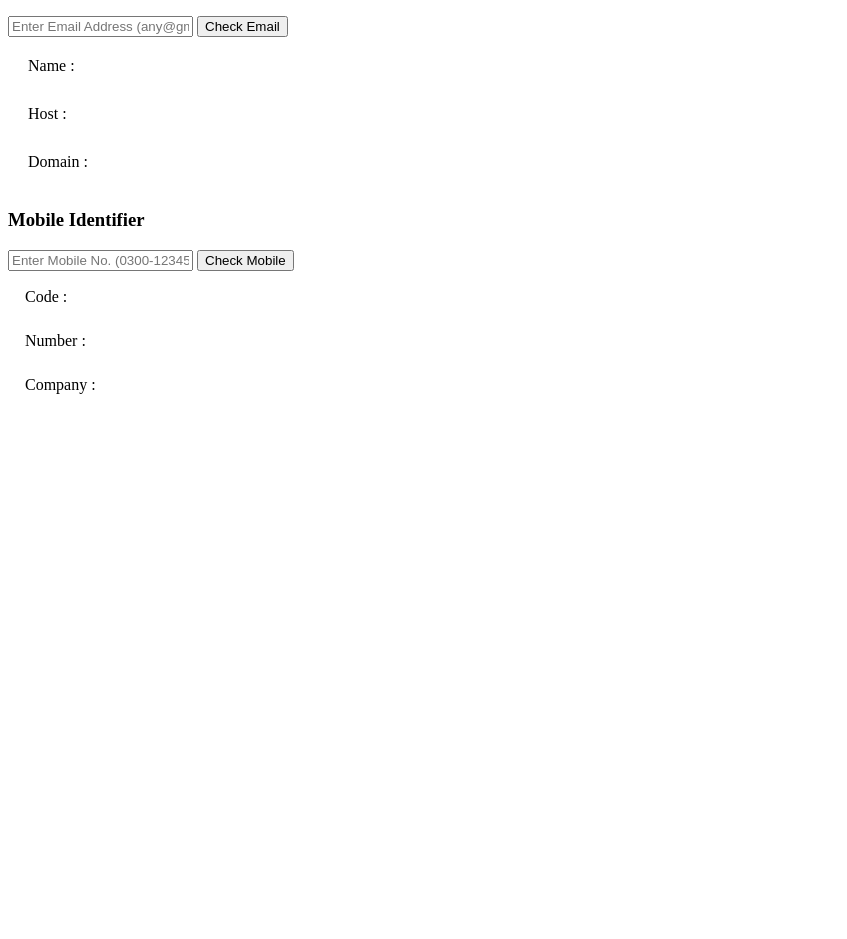
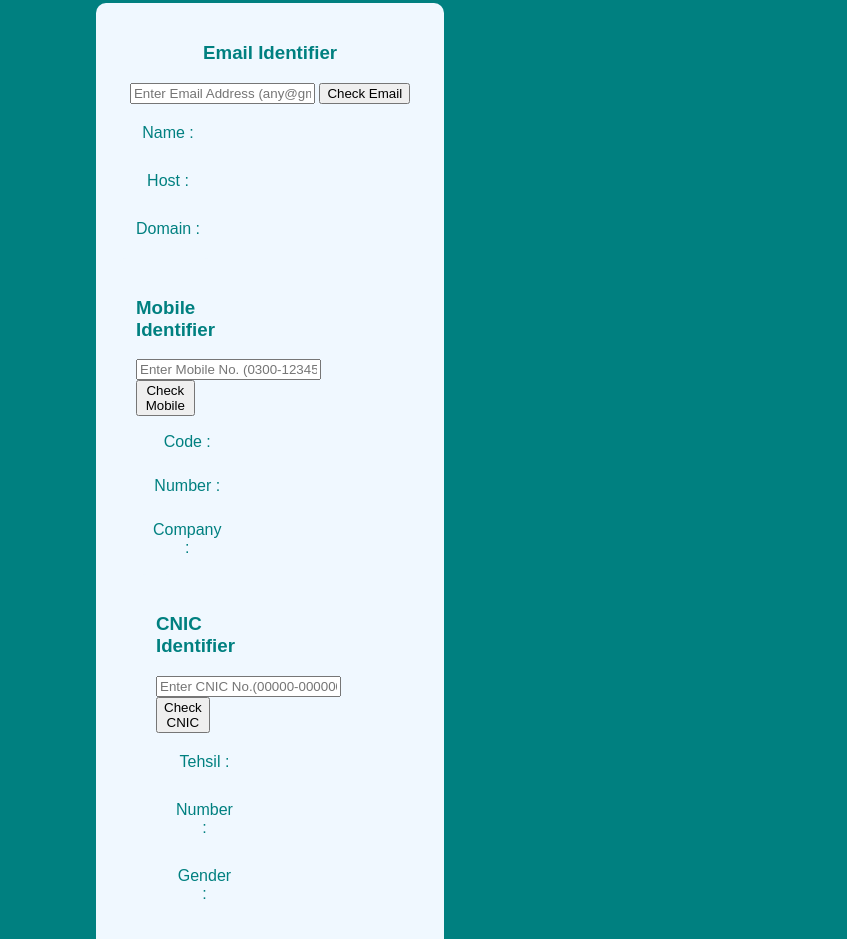
Before and after one commit to fasihi8298/Identify-details, a plain HTML site: page index.html in a window 1280 px wide. Shown: the part 105-1044 px from the top of the page, without its empty margins (0-847 px from the left). Before the commit the page ends 800 px from the top, so only its background shows below. Drawn offline with Linux system fonts and the light colour scheme.

Commit message:
cnic identifier

```diff
--- a/index.html
+++ b/index.html
@@ -3,6 +3,10 @@
 <head>
 
     <title>Identify your details</title>
+
+    <!-- Css link -->
+
+    <link rel="stylesheet" href="./style.css">
 
 </head>
 
@@ -65,6 +69,33 @@
         </table>
     </div>
 
+    <div class="cnic">
+
+    <!--======== Cnic Identifier ====== -->
+
+        <h3>CNIC Identifier</h3>
+
+        <input type="email" placeholder="Enter CNIC No.(00000-0000000-0) " id="cnic-checker">
+        <button onclick="cnic()">Check CNIC</button>
+
+        <div class="details">
+            <table cellpadding="10px" cellspacing="10px">
+                <tr>
+                    <td>Tehsil : </td>
+                      <td id="tehsil"></td>
+                </tr>
+                <tr>
+                    <td>Number : </td>
+                      <td id="num"></td>
+                </tr>
+                <tr>
+                    <td>Gender : </td>
+                      <td id="gender"></td>
+                </tr>
+            </table>
+        </div>
+    </div>
+
 
 </div>
 </div>
--- /dev/null
+++ b/style.css
@@ -0,0 +1,28 @@
+body{
+    background-color: teal;
+    margin: 0; padding: 0;
+    font-family: Arial, Helvetica, sans-serif;
+}
+.main{
+
+    width: 85%;
+    margin: 50px auto;
+   text-align: center;
+}
+.main h1{
+    color: white;
+}
+.identifier{
+    display: flex;
+    flex-wrap: wrap;
+    align-items: center;
+    justify-content: space-between;
+}
+.email , .mobile , .cnic{
+    padding: 20px;
+    box-sizing: border-box;
+    width: 32%;
+    border-radius: 10px;
+    color: teal;
+    background-color: aliceblue;
+}
```
